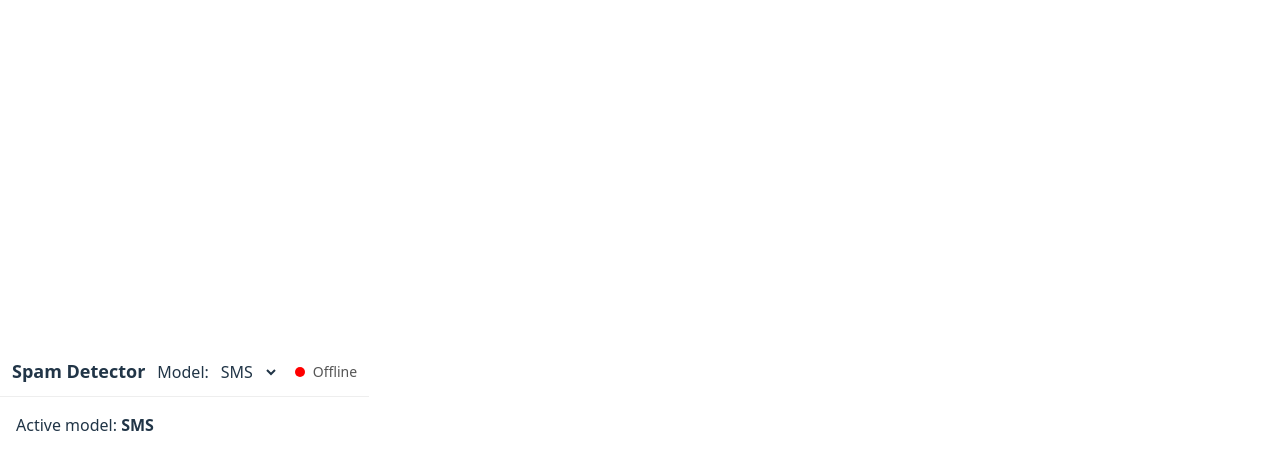
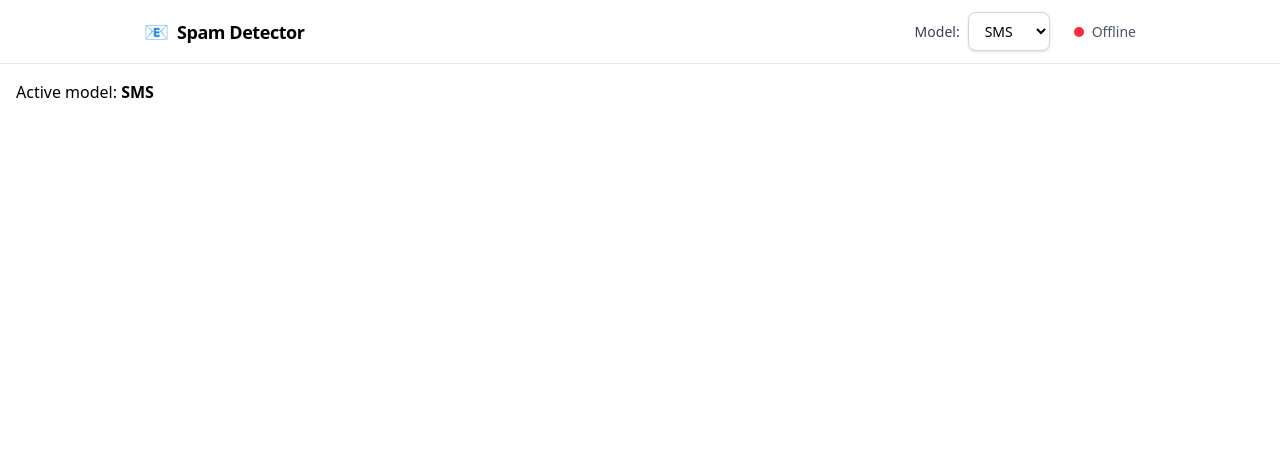
Before and after one commit to PasinduJayalal/spam-detector, a React (Vite) app in the folder frontend/: page / in a window 1280 px wide. Shown: the top 470 px of the page. Built offline with nearby package versions, Linux system fonts and the light colour scheme; no server answers.

Commit message:
Applied TailwindCSS for Header.tsx

```diff
--- a/frontend/src/components/Header.tsx
+++ b/frontend/src/components/Header.tsx
@@ -7,62 +7,67 @@ interface HeaderProps {
     model: ModelName;
     onModelChange: (next: ModelName) => void;
     status: HealthStatus;
+    className?: string;
 }
 
-function Header({ header, model, onModelChange, status }: HeaderProps) {
+function HealthDot({ status }: { status: HealthStatus }) {
+    const colorClass =
+        status === "ok" ? "bg-green-500" : status === "down" ? "bg-red-500" : "bg-gray-400";
+    const label =
+        status === "ok" ? "Online" : status === "down" ? "Offline" : "Checking…";
+
+    return (
+        <span className="inline-flex items-center gap-2" aria-live="polite">
+            <span
+                className={`h-2.5 w-2.5 rounded-full ${colorClass} ${status === "loading" ? "animate-pulse" : ""
+                    }`}
+                aria-label={`API status: ${label}`}
+                title={`API status: ${label}`}
+            />
+            <span className="text-sm text-gray-600">{label}</span>
+        </span>
+    );
+}
+
+
+function Header({ header, model, onModelChange, status, className = "", }: HeaderProps) {
     function handleChange(e: React.ChangeEvent<HTMLSelectElement>) {
         onModelChange(e.target.value as ModelName);
     }
 
-    const color =
-        status === "ok" ? "green" : status === "down" ? "red" : "gray";
-    const label =
-        status === "ok" ? "Online" : status === "down" ? "Offline" : "Checking…";
     return (
-        <header style={{ borderBottom: "1px solid #eee", padding: 12 }}>
-            <div
-                style={{
-                    maxWidth: 900,
-                    margin: "0 auto",
-                    display: "flex",
-                    alignItems: "center",
-                    justifyContent: "space-between",
-                    gap: 12,
-                }}
-            >
+        <header className={`sticky top-0 z-40 border-b border-gray-200 bg-white/70 backdrop-blur ${className}`}>
+            <div className="mx-auto flex max-w-5xl flex-col items-center gap-3 px-4 py-3 text-center md:flex-row md:items-center md:justify-between md:text-left">
                 {/* Left: title */}
-                <h1 style={{ fontSize: 18, fontWeight: 600 }}>{header}</h1>
+                <div className="flex items-center gap-2">
+                    <span aria-hidden className="text-xl">📧</span>
+                    <h1 className="text-lg font-semibold tracking-tight">{header}</h1>
+                </div>
 
                 {/* Right: model picker + status */}
-                <div style={{ display: "flex", alignItems: "center", gap: 16 }}>
+                <div className="flex flex-col items-center gap-3 md:flex-row md:items-center md:gap-6">
                     {/* Model selector */}
-                    <div style={{ display: "flex", alignItems: "center", gap: 8 }}>
-                        <label htmlFor="model">Model:</label>
-                        <select id="model" value={model} onChange={handleChange}>
+                    <div className="flex items-center gap-2">
+                        <label htmlFor="model" className="text-sm font-medium text-gray-700">
+                            Model:
+                        </label>
+                        <select
+                            id="model"
+                            value={model}
+                            onChange={handleChange}
+                            className="rounded-lg border border-gray-300 bg-white px-3 py-2 text-sm shadow-sm outline-none focus:ring-2 focus:ring-blue-500"
+                            aria-describedby="model-help"
+                        >
                             <option value="sms">SMS</option>
                             <option value="email">Email</option>
                         </select>
+                        <span id="model-help" className="sr-only">
+                            Choose which model to use for predictions
+                        </span>
                     </div>
 
-                    {/* Status dot + text */}
-                    <div
-                        style={{ display: "flex", alignItems: "center", gap: 8 }}
-                        aria-live="polite"
-                    >
-                        <span
-                            // tiny colored circle
-                            style={{
-                                display: "inline-block",
-                                width: 10,
-                                height: 10,
-                                borderRadius: "50%",
-                                backgroundColor: color,
-                            }}
-                            aria-label={`API status: ${label}`}
-                            title={`API status: ${label}`}
-                        />
-                        <span style={{ fontSize: 14, color: "#555" }}>{label}</span>
-                    </div>
+                    {/* Health indicator */}
+                    <HealthDot status={status} />
                 </div>
             </div>
         </header>
--- a/frontend/src/index.css
+++ b/frontend/src/index.css
@@ -1,5 +1,5 @@
 @import "tailwindcss";
-:root {
+/* :root {
   font-family: system-ui, Avenir, Helvetica, Arial, sans-serif;
   line-height: 1.5;
   font-weight: 400;
@@ -66,4 +66,4 @@ button:focus-visible {
   button {
     background-color: #f9f9f9;
   }
-}
+} */
```
